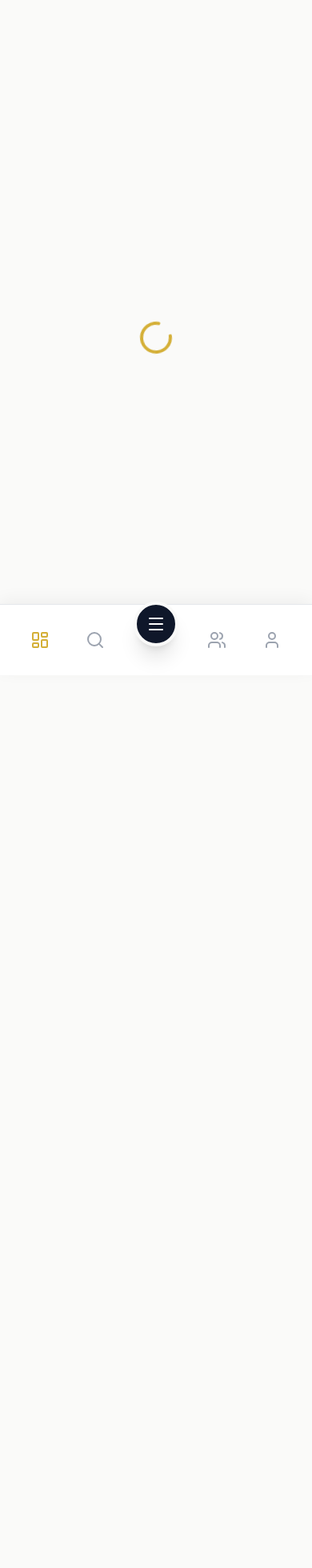
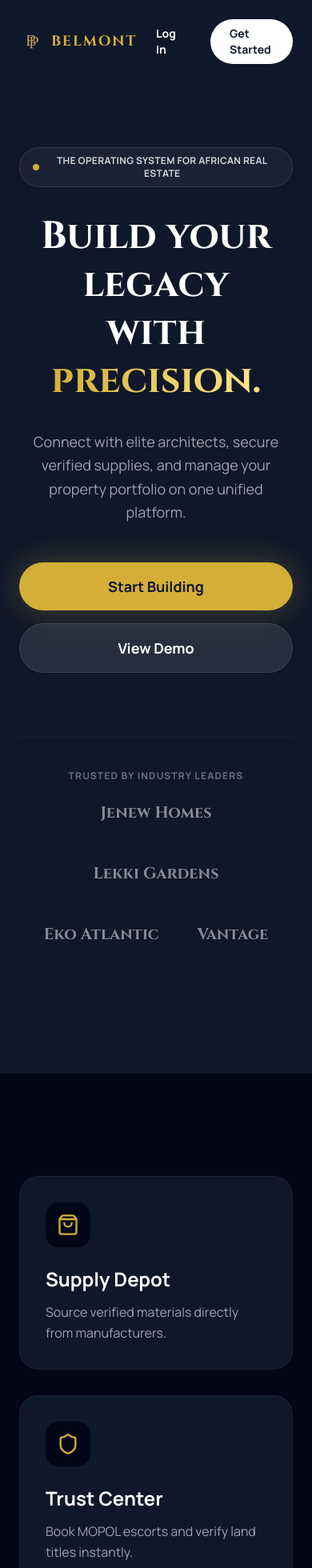
Before and after one commit to Dera-precious/belmont-properties, a Next.js app: page / in a window 390 px wide. Before the commit this address had no page. Shown: the top 1960 px of the page at 80% size. Before the commit the page ends 924 px from the top, so only its background shows below. Built offline with nearby package versions, Linux system fonts and the light colour scheme.

Commit message:
Hide Sidebar and MobileNav when user is not logged in

```diff
--- a/src/app/page.tsx
+++ b/src/app/page.tsx
@@ -2,41 +2,31 @@
 
 import React, { useState, useEffect } from 'react';
 import Link from 'next/link';
+import Image from 'next/image'; // Import Image for Landing Page logo
 import { useRouter } from 'next/navigation';
 import { useAuth } from '@/app/context/AuthContext';
 import {
     Building2, Users, ArrowRight, Shield,
-    Plus, HardHat, TrendingUp, MapPin, Edit2, X, Check,
-    UploadCloud, Link as LinkIcon, GraduationCap, Scale, Loader2,
-    Wand2, // Existing AI Icon
-    ShoppingBag // NEW: Imported for Supply Depot
+    Plus, TrendingUp, MapPin, Edit2, X, Check,
+    UploadCloud, Link as LinkIcon, GraduationCap, Loader2,
+    Wand2, ShoppingBag, CheckCircle2, Globe, LayoutDashboard
 } from 'lucide-react';
 
 export default function Home() {
-    // =========================================================
-    // 1. DECLARE ALL HOOKS FIRST (DO NOT PUT ANY 'IF' CHECKS YET)
-    // =========================================================
+    // HOOKS
     const { user, updateListing } = useAuth();
     const router = useRouter();
     const [isMounted, setIsMounted] = useState(false);
 
-    // --- MOVE THESE VARIABLES UP HERE ---
+    // DASHBOARD STATE (Only used if logged in)
     const [editingItem, setEditingItem] = useState<any | null>(null);
     const [editImageMode, setEditImageMode] = useState<'upload' | 'link'>('upload');
     const [editPreviewUrl, setEditPreviewUrl] = useState<string | null>(null);
     const [viewingItem, setViewingItem] = useState<any | null>(null);
-    // =========================================================
 
     useEffect(() => setIsMounted(true), []);
 
-    // SECURITY CHECK
-    useEffect(() => {
-        if (isMounted && !user) {
-            router.push('/login');
-        }
-    }, [isMounted, user, router]);
-
-    // Editing Effect
+    // EDITING EFFECT
     useEffect(() => {
         if (editingItem) {
             setEditPreviewUrl(editingItem.image);
@@ -44,10 +34,8 @@ export default function Home() {
         }
     }, [editingItem]);
 
-    // =========================================================
-    // 2. NOW WE CAN DO THE LOADING CHECK (SAFE TO RETURN HERE)
-    // =========================================================
-    if (!isMounted || !user) {
+    // LOADING STATE
+    if (!isMounted) {
         return (
             <div className="min-h-screen bg-[#FAFAF9] dark:bg-[#0F172A] flex items-center justify-center">
                 <Loader2 className="animate-spin text-[#D4AF37]" size={48} />
@@ -55,9 +43,103 @@ export default function Home() {
         );
     }
 
-    // =========================================================
-    // 3. REST OF THE APP LOGIC
-    // =========================================================
+    // =====================================================================================
+    // 1. PUBLIC LANDING PAGE (If NOT Logged In)
+    // =====================================================================================
+    if (!user) {
+        return (
+            <div className="min-h-screen bg-[#0F172A] text-white font-sans overflow-x-hidden selection:bg-[#D4AF37] selection:text-[#0F172A]">
+
+                {/* NAV */}
+                <nav className="p-6 md:p-8 flex justify-between items-center max-w-7xl mx-auto relative z-20">
+                    <div className="flex items-center gap-2">
+                        <div className="relative w-8 h-8">
+                            <Image src="/belmont-logo-gold.png" alt="Logo" fill className="object-contain" />
+                        </div>
+                        <span className="font-serif font-bold text-lg tracking-widest text-[#D4AF37]">BELMONT</span>
+                    </div>
+                    <div className="flex gap-4">
+                        <Link href="/login" className="px-6 py-2 text-sm font-bold hover:text-[#D4AF37] transition-colors">Log In</Link>
+                        <Link href="/signup" className="px-6 py-2 bg-white text-[#0F172A] rounded-full text-sm font-bold hover:bg-[#D4AF37] transition-colors">Get Started</Link>
+                    </div>
+                </nav>
+
+                {/* HERO SECTION */}
+                <header className="relative pt-20 pb-40 px-6 text-center max-w-5xl mx-auto">
+                    {/* Background Glows */}
+                    <div className="absolute top-0 left-1/2 -translate-x-1/2 w-[800px] h-[800px] bg-blue-600/10 rounded-full blur-[120px] -z-10"></div>
+                    <div className="absolute top-20 left-1/2 -translate-x-1/2 w-[600px] h-[600px] bg-[#D4AF37]/5 rounded-full blur-[100px] -z-10"></div>
+
+                    <div className="inline-flex items-center gap-2 px-4 py-2 rounded-full border border-white/10 bg-white/5 backdrop-blur-md mb-8 animate-in fade-in slide-in-from-bottom-4 duration-700">
+                        <span className="w-2 h-2 rounded-full bg-[#D4AF37] animate-pulse"></span>
+                        <span className="text-xs font-bold tracking-wide uppercase text-gray-300">The Operating System for African Real Estate</span>
+                    </div>
+
+                    <h1 className="text-5xl md:text-7xl font-serif font-bold leading-tight mb-8 animate-in fade-in slide-in-from-bottom-8 duration-700 delay-150">
+                        Build your legacy <br /> with <span className="text-transparent bg-clip-text bg-gradient-to-r from-[#D4AF37] to-amber-200">precision.</span>
+                    </h1>
+
+                    <p className="text-lg md:text-xl text-gray-400 max-w-2xl mx-auto mb-12 leading-relaxed animate-in fade-in slide-in-from-bottom-8 duration-700 delay-300">
+                        Connect with elite architects, secure verified supplies, and manage your property portfolio on one unified platform.
+                    </p>
+
+                    <div className="flex flex-col md:flex-row justify-center gap-4 animate-in fade-in slide-in-from-bottom-8 duration-700 delay-500">
+                        <Link href="/signup" className="px-10 py-4 bg-[#D4AF37] text-[#0F172A] font-bold text-lg rounded-full hover:scale-105 transition-transform shadow-[0_0_40px_rgba(212,175,55,0.3)]">
+                            Start Building
+                        </Link>
+                        <Link href="/login" className="px-10 py-4 bg-white/10 backdrop-blur-md border border-white/10 text-white font-bold text-lg rounded-full hover:bg-white/20 transition-colors">
+                            View Demo
+                        </Link>
+                    </div>
+
+                    {/* SOCIAL PROOF */}
+                    <div className="mt-20 pt-10 border-t border-white/5 animate-in fade-in duration-1000 delay-700">
+                        <p className="text-xs font-bold text-gray-500 uppercase tracking-widest mb-6">Trusted By Industry Leaders</p>
+                        <div className="flex flex-wrap justify-center gap-12 opacity-50 grayscale hover:grayscale-0 transition-all duration-500">
+                            <span className="text-xl font-serif font-bold">Jenew Homes</span>
+                            <span className="text-xl font-serif font-bold">Lekki Gardens</span>
+                            <span className="text-xl font-serif font-bold">Eko Atlantic</span>
+                            <span className="text-xl font-serif font-bold">Vantage</span>
+                        </div>
+                    </div>
+                </header>
+
+                {/* FEATURE GRID */}
+                <section className="py-32 bg-[#020617] relative">
+                    <div className="max-w-7xl mx-auto px-6">
+                        <div className="grid grid-cols-1 md:grid-cols-3 gap-8">
+                            {[
+                                { icon: ShoppingBag, title: "Supply Depot", desc: "Source verified materials directly from manufacturers." },
+                                { icon: Shield, title: "Trust Center", desc: "Book MOPOL escorts and verify land titles instantly." },
+                                { icon: Wand2, title: "AI Architect", desc: "Generate construction blueprints in seconds with AI." },
+                            ].map((feature, i) => (
+                                <div key={i} className="p-8 rounded-3xl bg-[#0F172A] border border-white/5 hover:border-[#D4AF37]/50 transition-colors group">
+                                    <div className="w-14 h-14 bg-[#020617] rounded-2xl flex items-center justify-center text-[#D4AF37] mb-6 group-hover:scale-110 transition-transform">
+                                        <feature.icon size={28} />
+                                    </div>
+                                    <h3 className="text-2xl font-bold mb-3">{feature.title}</h3>
+                                    <p className="text-gray-400 leading-relaxed">{feature.desc}</p>
+                                </div>
+                            ))}
+                        </div>
+                    </div>
+                </section>
+
+                {/* FOOTER CTA */}
+                <section className="py-24 text-center px-6">
+                    <h2 className="text-4xl font-serif font-bold mb-8">Ready to modernize your workflow?</h2>
+                    <Link href="/signup" className="inline-flex items-center gap-2 px-12 py-5 bg-white text-[#0F172A] font-bold text-xl rounded-full hover:bg-gray-100 transition-colors">
+                        Get Started Now <ArrowRight size={20} />
+                    </Link>
+                </section>
+
+            </div>
+        );
+    }
+
+    // =====================================================================================
+    // 2. DASHBOARD (If Logged In) - Your Existing Code
+    // =====================================================================================
     const userName = user.name ? user.name.split(' ')[0] : 'Guest';
     const userTier = user.tier || 'Free';
     const myListings = user.myListings || [];
@@ -66,16 +148,13 @@ export default function Home() {
         const file = e.target.files?.[0];
         if (file) {
             const reader = new FileReader();
-            reader.onloadend = () => {
-                setEditPreviewUrl(reader.result as string);
-            };
+            reader.onloadend = () => setEditPreviewUrl(reader.result as string);
             reader.readAsDataURL(file);
         }
     };
 
     const handleEditUrlBlur = (e: React.FocusEvent<HTMLInputElement>) => {
-        const url = e.target.value;
-        if (url) setEditPreviewUrl(url);
+        if (e.target.value) setEditPreviewUrl(e.target.value);
     };
 
     const handleSaveEdit = (e: React.FormEvent) => {
@@ -95,7 +174,7 @@ export default function Home() {
     return (
         <div className="min-h-screen bg-[#FAFAF9] dark:bg-[#0F172A] font-sans transition-colors duration-500 pb-32">
 
-            {/* HERO */}
+            {/* DASHBOARD HERO */}
             <div className="bg-[#0F172A] text-white p-8 md:p-12 pb-24 md:pb-32 relative overflow-hidden shadow-2xl">
                 <div className="absolute top-0 right-0 w-96 h-96 bg-[#D4AF37] opacity-10 rounded-full blur-3xl -translate-y-1/2 translate-x-1/2"></div>
                 <div className="max-w-6xl mx-auto relative z-10">
@@ -109,39 +188,23 @@ export default function Home() {
 
             {/* ACTION BUTTONS */}
             <div className="max-w-6xl mx-auto px-6 -mt-16 relative z-20 mb-12">
-                {/* Updated Grid to fit 5 items comfortably on large screens */}
                 <div className="grid grid-cols-1 md:grid-cols-2 lg:grid-cols-3 xl:grid-cols-5 gap-4">
-
                     {/* 1. Upload Property */}
                     <Link href="/upload" className="group bg-white dark:bg-[#1E293B] p-6 rounded-3xl shadow-xl border border-gray-100 dark:border-gray-700 hover:border-[#D4AF37] transition-all flex items-center justify-between">
                         <div className="flex items-center gap-3">
-                            <div className="w-10 h-10 bg-blue-50 dark:bg-blue-900/20 rounded-full flex items-center justify-center text-blue-600 dark:text-blue-400">
-                                <Plus size={20} />
-                            </div>
-                            <div>
-                                <h3 className="font-bold text-sm text-[#0F172A] dark:text-white">Upload Property</h3>
-                                <p className="text-[10px] text-gray-500">List on Market</p>
-                            </div>
+                            <div className="w-10 h-10 bg-blue-50 dark:bg-blue-900/20 rounded-full flex items-center justify-center text-blue-600 dark:text-blue-400"><Plus size={20} /></div>
+                            <div><h3 className="font-bold text-sm text-[#0F172A] dark:text-white">Upload Property</h3><p className="text-[10px] text-gray-500">List on Market</p></div>
                         </div>
-                        <div className="w-6 h-6 rounded-full border border-gray-200 dark:border-gray-600 flex items-center justify-center group-hover:bg-[#D4AF37] group-hover:border-[#D4AF37] group-hover:text-[#0F172A] transition-colors">
-                            <ArrowRight size={12} />
-                        </div>
+                        <div className="w-6 h-6 rounded-full border border-gray-200 dark:border-gray-600 flex items-center justify-center group-hover:bg-[#D4AF37] group-hover:border-[#D4AF37] group-hover:text-[#0F172A] transition-colors"><ArrowRight size={12} /></div>
                     </Link>
 
                     {/* 2. AI Architect */}
                     <Link href="/plan" className="group bg-white dark:bg-[#1E293B] p-6 rounded-3xl shadow-xl border border-gray-100 dark:border-gray-700 hover:border-[#D4AF37] transition-all flex items-center justify-between">
                         <div className="flex items-center gap-3">
-                            <div className="w-10 h-10 bg-yellow-50 dark:bg-yellow-900/20 rounded-full flex items-center justify-center text-[#D4AF37]">
-                                <Wand2 size={20} />
-                            </div>
-                            <div>
-                                <h3 className="font-bold text-sm text-[#0F172A] dark:text-white">AI Architect</h3>
-                                <p className="text-[10px] text-gray-500">Generate Blueprints</p>
-                            </div>
+                            <div className="w-10 h-10 bg-yellow-50 dark:bg-yellow-900/20 rounded-full flex items-center justify-center text-[#D4AF37]"><Wand2 size={20} /></div>
+                            <div><h3 className="font-bold text-sm text-[#0F172A] dark:text-white">AI Architect</h3><p className="text-[10px] text-gray-500">Generate Blueprints</p></div>
                         </div>
-                        <div className="w-6 h-6 rounded-full border border-gray-200 dark:border-gray-600 flex items-center justify-center group-hover:bg-[#D4AF37] group-hover:border-[#D4AF37] group-hover:text-[#0F172A] transition-colors">
-                            <ArrowRight size={12} />
-                        </div>
+                        <div className="w-6 h-6 rounded-full border border-gray-200 dark:border-gray-600 flex items-center justify-center group-hover:bg-[#D4AF37] group-hover:border-[#D4AF37] group-hover:text-[#0F172A] transition-colors"><ArrowRight size={12} /></div>
                     </Link>
 
                     {/* 3. Find Mentor */}
@@ -156,20 +219,14 @@ export default function Home() {
                         <div className="w-6 h-6 rounded-full border border-gray-200 dark:border-gray-600 flex items-center justify-center group-hover:bg-[#D4AF37] group-hover:border-[#D4AF37] group-hover:text-[#0F172A] transition-colors"><ArrowRight size={12} /></div>
                     </Link>
 
-                    {/* 5. SUPPLY DEPOT (NEW) */}
+                    {/* 5. SUPPLY DEPOT */}
                     <Link href="/supplies" className="group bg-white dark:bg-[#1E293B] p-6 rounded-3xl shadow-xl border border-gray-100 dark:border-gray-700 hover:border-[#D4AF37] transition-all flex items-center justify-between">
                         <div className="flex items-center gap-3">
-                            <div className="w-10 h-10 bg-orange-50 dark:bg-orange-900/20 rounded-full flex items-center justify-center text-orange-600 dark:text-orange-400">
-                                <ShoppingBag size={20} />
-                            </div>
-                            <div>
-                                <h3 className="font-bold text-sm text-[#0F172A] dark:text-white">Supplies</h3>
-                                <p className="text-[10px] text-gray-500">Materials Market</p>
-                            </div>
+                            <div className="w-10 h-10 bg-orange-50 dark:bg-orange-900/20 rounded-full flex items-center justify-center text-orange-600 dark:text-orange-400"><ShoppingBag size={20} /></div>
+                            <div><h3 className="font-bold text-sm text-[#0F172A] dark:text-white">Supplies</h3><p className="text-[10px] text-gray-500">Materials Market</p></div>
                         </div>
                         <div className="w-6 h-6 rounded-full border border-gray-200 dark:border-gray-600 flex items-center justify-center group-hover:bg-[#D4AF37] group-hover:border-[#D4AF37] group-hover:text-[#0F172A] transition-colors"><ArrowRight size={12} /></div>
                     </Link>
-
                 </div>
             </div>
 
@@ -179,25 +236,11 @@ export default function Home() {
                     <div className="flex items-center justify-between mb-4">
                         <h3 className="font-bold text-[#0F172A] dark:text-white flex items-center gap-2"><Building2 size={18} /> My Recent Listings</h3>
                     </div>
-
                     <div className="grid grid-cols-1 md:grid-cols-2 lg:grid-cols-3 gap-6">
                         {myListings.map((item) => (
-                            <div
-                                key={item.id}
-                                onClick={() => setViewingItem(item)} // TRIGGER "RISE UP" EFFECT
-                                className="group bg-white dark:bg-[#1E293B] rounded-3xl overflow-hidden border border-gray-100 dark:border-gray-700 shadow-md hover:shadow-2xl hover:-translate-y-2 transition-all duration-300 relative cursor-pointer"
-                            >
-                                {/* EDIT BUTTON */}
-                                <button
-                                    onClick={(e) => { e.stopPropagation(); setEditingItem(item); }}
-                                    className="absolute top-3 right-3 z-10 bg-black/60 backdrop-blur-md p-2 rounded-full text-white hover:bg-[#D4AF37] transition-colors shadow-sm"
-                                >
-                                    <Edit2 size={16} />
-                                </button>
-
-                                <div className="h-48 w-full overflow-hidden">
-                                    <img src={item.image} alt={item.title} className="w-full h-full object-cover transition-transform duration-700 group-hover:scale-110" />
-                                </div>
+                            <div key={item.id} onClick={() => setViewingItem(item)} className="group bg-white dark:bg-[#1E293B] rounded-3xl overflow-hidden border border-gray-100 dark:border-gray-700 shadow-md hover:shadow-2xl hover:-translate-y-2 transition-all duration-300 relative cursor-pointer">
+                                <button onClick={(e) => { e.stopPropagation(); setEditingItem(item); }} className="absolute top-3 right-3 z-10 bg-black/60 backdrop-blur-md p-2 rounded-full text-white hover:bg-[#D4AF37] transition-colors shadow-sm"><Edit2 size={16} /></button>
+                                <div className="h-48 w-full overflow-hidden"><img src={item.image} alt={item.title} className="w-full h-full object-cover transition-transform duration-700 group-hover:scale-110" /></div>
                                 <div className="p-5">
                                     <h4 className="font-bold text-lg text-[#0F172A] dark:text-white line-clamp-1 mb-1">{item.title}</h4>
                                     <p className="text-[#D4AF37] font-serif font-bold text-xl mb-3">{item.price}</p>
--- a/src/components/MobileNav.tsx
+++ b/src/components/MobileNav.tsx
@@ -9,7 +9,7 @@ import { useTheme } from '@/app/context/ThemeContext';
 import {
     LayoutDashboard, Search, Users, BookOpen, Scale,
     Menu, X, LogOut, User, Moon, Sun, ShieldCheck, Lock,
-    ShoppingBag, Wallet, Home as HomeIcon // ADDED: Home Icon
+    ShoppingBag, Wallet, Home as HomeIcon
 } from 'lucide-react';
 
 export default function MobileNav() {
@@ -22,7 +22,7 @@ export default function MobileNav() {
 
     const menuItems = [
         { name: 'Central Hub', icon: <LayoutDashboard size={20} />, path: '/' },
-        { name: 'My Home', icon: <HomeIcon size={20} />, path: '/tenant' }, // NEW: Tenant Portal
+        { name: 'My Home', icon: <HomeIcon size={20} />, path: '/tenant' },
         { name: 'Wallet', icon: <Wallet size={20} />, path: '/wallet' },
         { name: 'Listings', icon: <Search size={20} />, path: '/listings' },
         { name: 'Collab', icon: <Users size={20} />, path: '/collab' },
@@ -33,9 +33,8 @@ export default function MobileNav() {
         { name: 'Admin Panel', icon: <Lock size={20} />, path: '/admin' },
     ];
 
-    if (pathname === '/login' || pathname?.includes('/onboarding')) {
-        return null;
-    }
+    // SECURITY FIX: Hide Mobile Nav if user is not logged in
+    if (!user) return null;
 
     return (
         <>
--- a/src/components/Sidebar.tsx
+++ b/src/components/Sidebar.tsx
@@ -6,14 +6,14 @@ import { usePathname } from 'next/navigation';
 import {
     LayoutDashboard, Building2, Users, BookOpen, ShieldCheck, Scale,
     Moon, Sun, ChevronLeft, ChevronRight, ShoppingBag, Wallet,
-    Home as HomeIcon // ADDED: Home Icon
+    Home as HomeIcon
 } from 'lucide-react';
 import { useAuth } from '@/app/context/AuthContext';
 import { useTheme } from '@/app/context/ThemeContext';
 
 const menuItems = [
     { icon: LayoutDashboard, label: "Central Hub", href: "/" },
-    { icon: HomeIcon, label: "My Home", href: "/tenant" }, // NEW: Tenant Portal
+    { icon: HomeIcon, label: "My Home", href: "/tenant" },
     { icon: Wallet, label: "Wallet", href: "/wallet" },
     { icon: Building2, label: "Listings", href: "/listings" },
     { icon: Users, label: "Collab", href: "/collab" },
@@ -30,7 +30,9 @@ export default function Sidebar() {
     const { user } = useAuth();
     const { theme, toggleTheme } = useTheme();
 
-    if (pathname === '/login' || pathname?.includes('/onboarding')) return null;
+    // SECURITY FIX: Hide Sidebar if user is not logged in
+    // This ensures guests only see the Landing Page/Login/Signup
+    if (!user) return null;
 
     return (
         <aside className={`hidden md:flex flex-col bg-[#0F172A] text-white h-screen sticky top-0 border-r border-gray-800 transition-all duration-300 relative ${isCollapsed ? 'w-20' : 'w-64'}`}>
@@ -56,7 +58,6 @@ export default function Sidebar() {
             </div>
 
             {/* SCROLLABLE NAVIGATION AREA */}
-            {/* Added: overflow-y-auto no-scrollbar */}
             <nav className="flex-1 px-4 space-y-2 overflow-y-auto no-scrollbar pb-4">
                 {menuItems.map((item) => {
                     const isActive = pathname === item.href;
```
